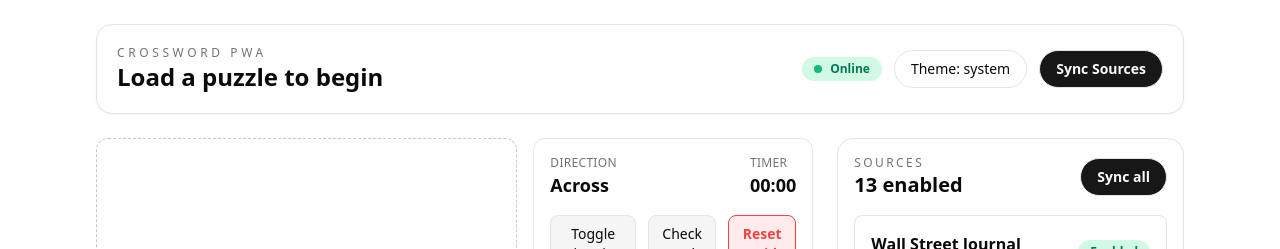
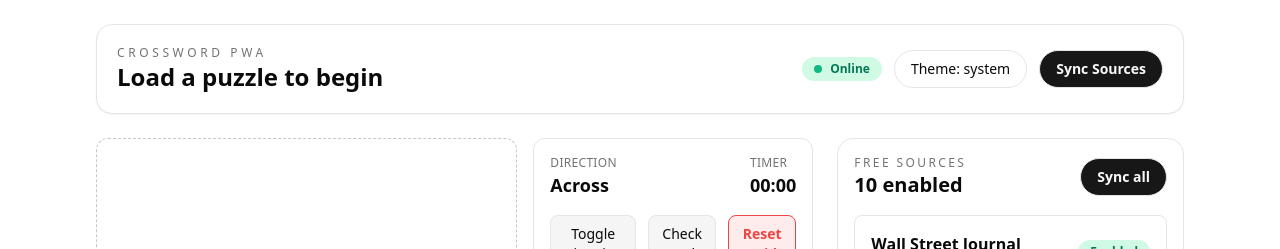
Before and after one commit to iAn-P1nt0/crossword-pwa, a React (Vite) app: page / in a window 1280 px wide. Shown: the top 249 px of the page. Built offline with nearby package versions, Linux system fonts and the light colour scheme.

Commit message:
Limits source manager to free sources only
Filters sources to show only those categorized as 'free',
updates related UI text, and adds a message when no free
sources are configured. Improves clarity and aligns display
with intended usage.

```diff
--- a/src/components/sources/SourceManager.tsx
+++ b/src/components/sources/SourceManager.tsx
@@ -13,9 +13,10 @@ function SourceManager() {
   const isOnline = useSettingsStore((state) => state.isOnline)
   const [syncing, setSyncing] = useState(false)
 
+  const freeSources = useMemo(() => sources.filter((source) => source.category === 'free'), [sources])
   const enabledSources = useMemo(
-    () => sources.filter((source) => statusMap[source.id]?.enabled ?? source.defaultEnabled),
-    [sources, statusMap],
+    () => freeSources.filter((source) => statusMap[source.id]?.enabled ?? source.defaultEnabled),
+    [freeSources, statusMap],
   )
 
   const handleSyncAll = async () => {
@@ -35,7 +36,7 @@ function SourceManager() {
     <section className="space-y-4 rounded-2xl border border-border bg-card p-4">
       <header className="flex items-center justify-between">
         <div>
-          <p className="text-xs uppercase tracking-[0.2em] text-muted-foreground">Sources</p>
+          <p className="text-xs uppercase tracking-[0.2em] text-muted-foreground">Free Sources</p>
           <h2 className="text-xl font-semibold">{enabledSources.length} enabled</h2>
         </div>
         <button
@@ -54,7 +55,7 @@ function SourceManager() {
         </p>
       )}
       <div className="space-y-3">
-        {sources.map((source) => (
+        {freeSources.map((source) => (
           <SourceCard
             key={source.id}
             source={source}
@@ -64,6 +65,9 @@ function SourceManager() {
             disabled={!remoteSyncEnabled || !isOnline}
           />
         ))}
+        {freeSources.length === 0 && (
+          <p className="text-sm text-muted-foreground">No free sources are configured.</p>
+        )}
       </div>
     </section>
   )
```
